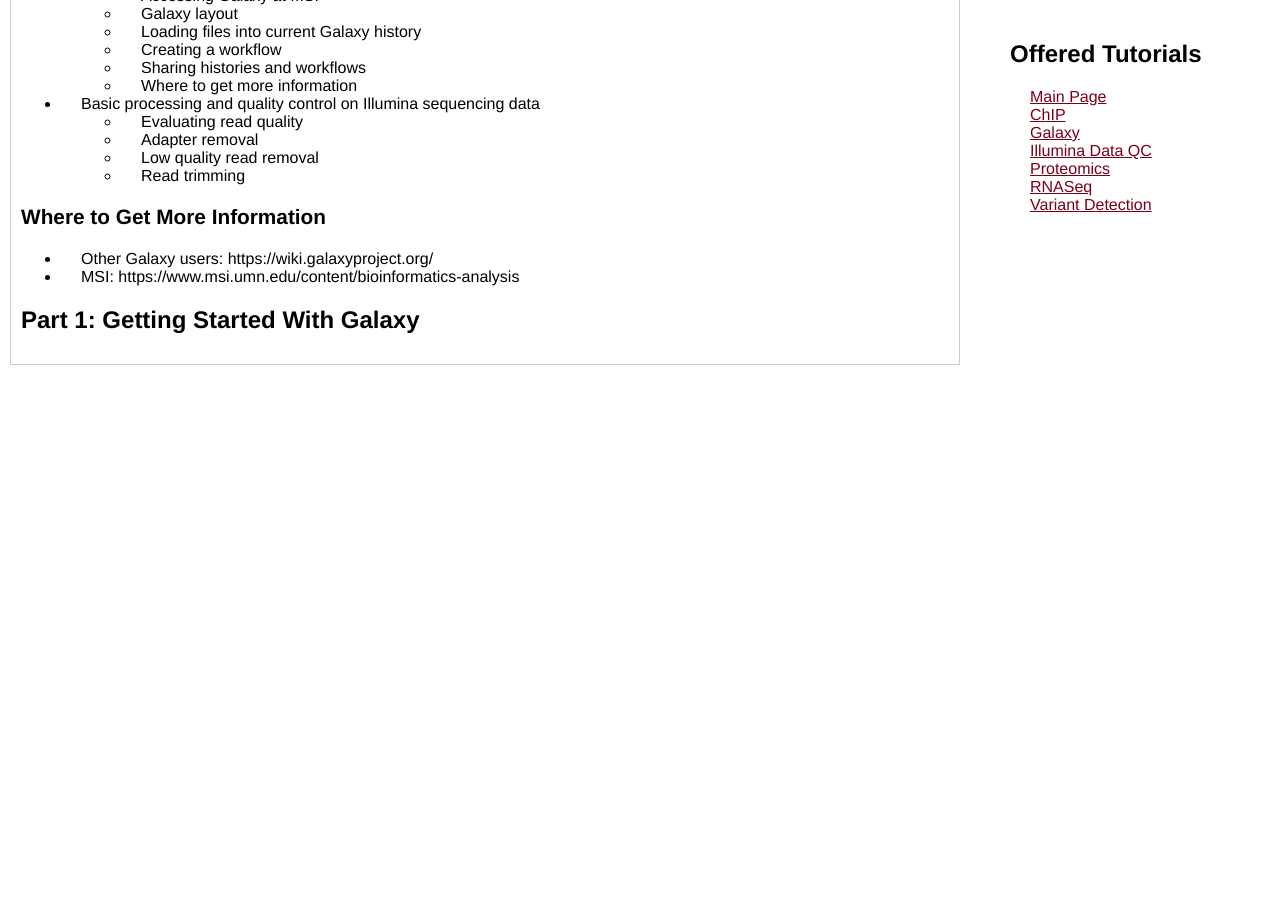
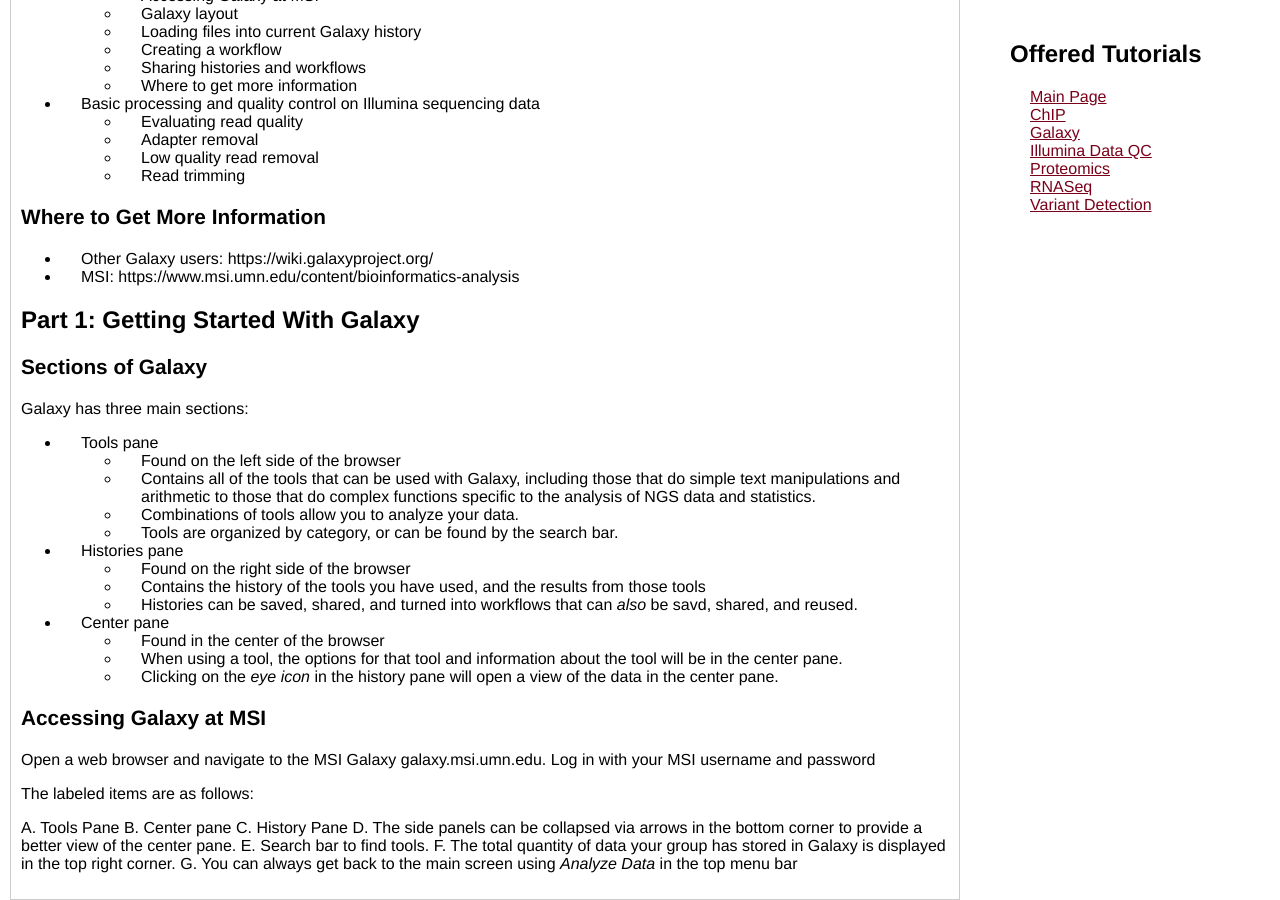
Before and after one commit to msi-ris/Tutorials, a Jekyll site: the page built from illumina_qc.md, in a window 1280 px wide and 900 px high, scrolled down 625 px. Built offline with Jekyll 4.4.1, drawn with Linux system fonts in a browser that asks for light colours; before the commit the page ends 990 px from its top, so only the background shows below that.

Commit message:
Add some more to illumina

```diff
--- a/illumina_qc.md
+++ b/illumina_qc.md
@@ -52,3 +52,41 @@ available in the MSI instance send a request to help@msi.umn.edu.
 - MSI: https://www.msi.umn.edu/content/bioinformatics-analysis
 
 ## Part 1: Getting Started With Galaxy
+### Sections of Galaxy
+Galaxy has three main sections:
+- Tools pane
+    - Found on the left side of the browser
+    - Contains all of the tools that can be used with Galaxy, including those
+      that do simple text manipulations and arithmetic to those that do complex
+      functions specific to the analysis of NGS data and statistics.
+    - Combinations of tools allow you to analyze your data.
+    - Tools are organized by category, or can be found by the search bar.
+- Histories pane
+    - Found on the right side of the browser
+    - Contains the history of the tools you have used, and the results from
+      those tools
+    - Histories can be saved, shared, and turned into workflows that can *also*
+      be savd, shared, and reused.
+- Center pane
+    - Found in the center of the browser
+    - When using a tool, the options for that tool and information about the
+      tool will be in the center pane.
+    - Clicking on the *eye icon* in the history pane will open a view of the
+      data in the center pane.
+
+### Accessing Galaxy at MSI
+Open a web browser and navigate to the MSI Galaxy galaxy.msi.umn.edu. Log in
+with your MSI username and password
+
+The labeled items are as follows:
+
+A. Tools Pane
+B. Center pane
+C. History Pane
+D. The side panels can be collapsed via arrows in the bottom corner to provide a
+   better view of the center pane.
+E. Search bar to find tools.
+F. The total quantity of data your group has stored in Galaxy is displayed in
+   the top right corner.
+G. You can always get back to the main screen using *Analyze Data* in the top menu
+   bar
```
